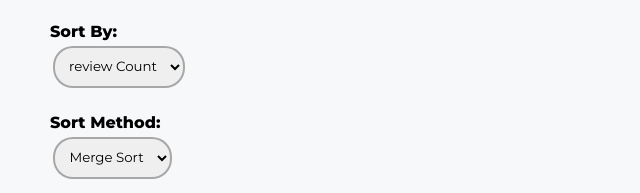
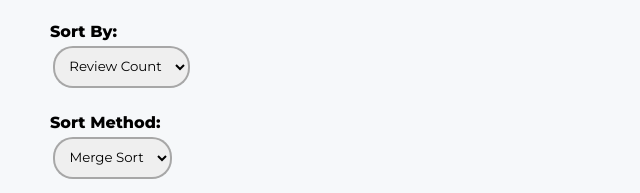
Before and after one commit to m-heck/CollegeBites, a plain HTML site: page college-bites.html in a window 1280 px wide. Shown: the part 465-658 px from the top of the page, 0-640 px from the left. Drawn offline with Linux system fonts and the light colour scheme.

Commit message:
Minor Change

```diff
--- a/college-bites.html
+++ b/college-bites.html
@@ -27,7 +27,7 @@
       <label for="sort_by"><b>Sort By: </b></label>
       <br/>
       <select name="sort_by" id="sort_by">
-        <option value="Popularity">review Count</option>
+        <option value="Popularity">Review Count</option>
         <option value="Stars"># of Stars</option>
       </select>
     </div>
```
